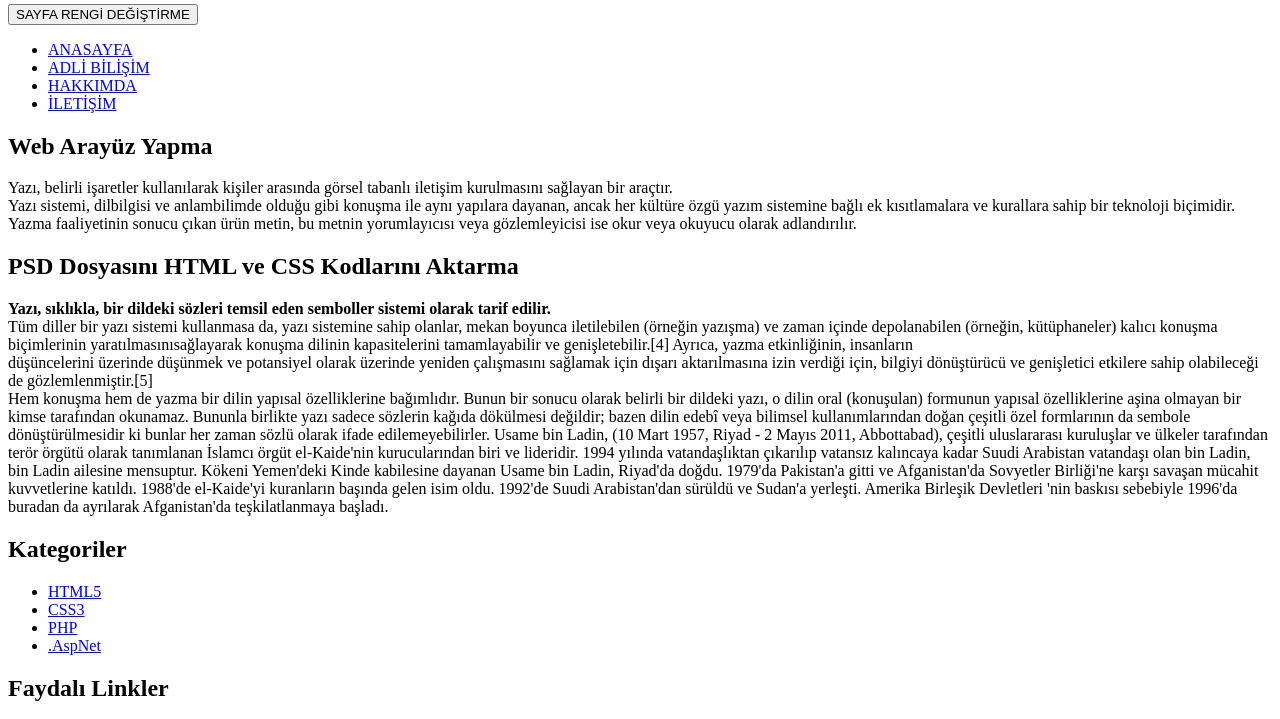
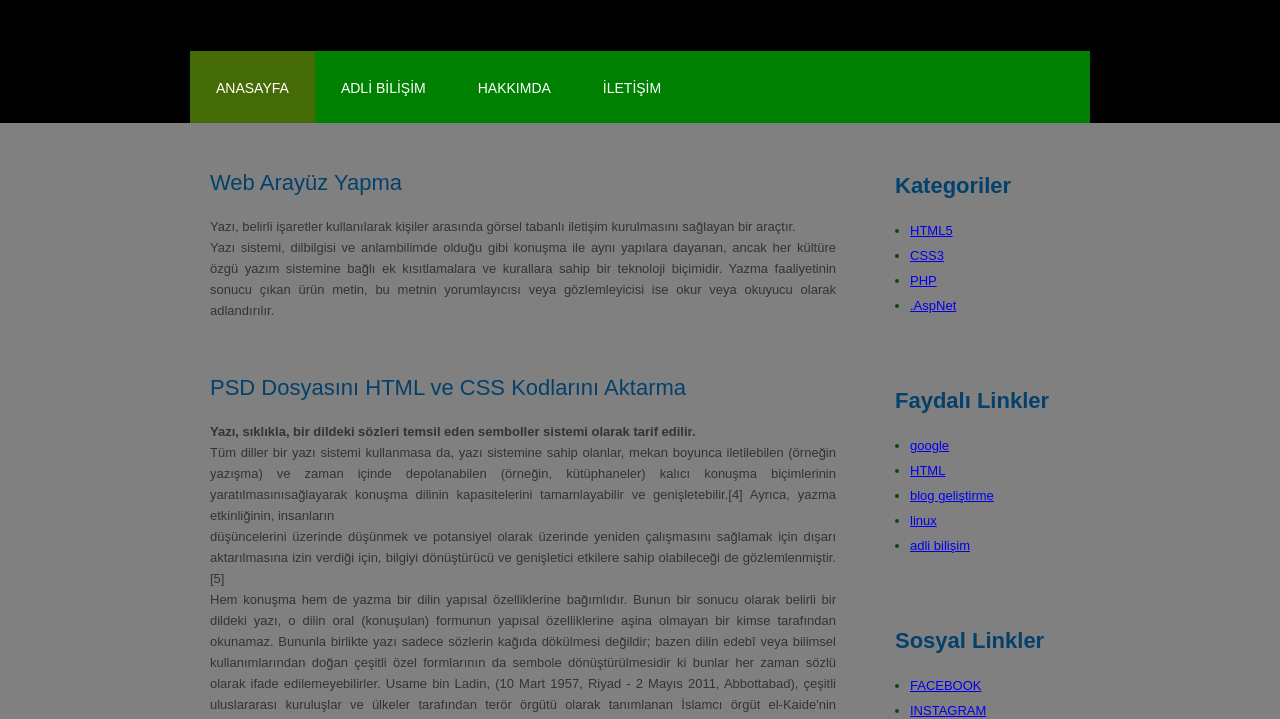
Before and after one commit to burakkepek/Blog_Site, a plain HTML site: page index.html in a window 1280 px wide. Shown: the part 117-836 px from the top of the page. Drawn offline with Linux system fonts and the light colour scheme.

Commit message:
Update index.html

```diff
--- a/index.html
+++ b/index.html
@@ -4,7 +4,7 @@
 <head>
     <title>Tuba Kavgacı</title>
     <meta charset="utf-8">
-    <link rel="stylesheet" type="text/css" href="bir.css">
+    <link rel="stylesheet" type="text/css" href="blog.css">
 
 
 
```
